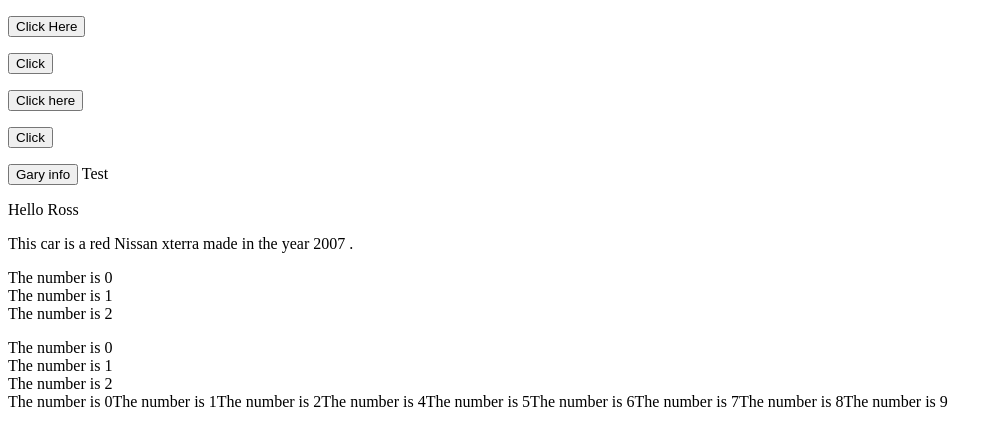
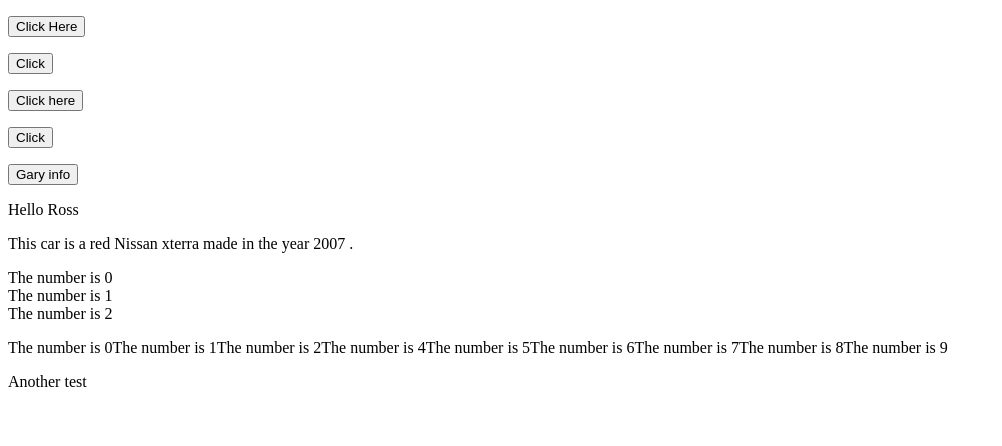
Before and after one commit to tremorsross11/Javascript-Projects, a plain HTML site: page basic-javascript-projects/project10_loops_array/index.html in a window 1280 px wide. Shown: the whole page, without its empty margins (0-1002 px from the left). Drawn offline with Linux system fonts and the light colour scheme.

Commit message:
fixed some errors

```diff
--- a/basic-javascript-projects/project10_loops_array/index.html
+++ b/basic-javascript-projects/project10_loops_array/index.html
@@ -16,30 +16,12 @@
         <button onclick = "catpics()">Click</button>
         <p id="gary"></p>
         <button onclick="confunction()">Gary info</button>
-        <script>
-            V = "Not a test";
-{
-    let V = "Test"
-    document.write(V).innerHTML;
-}
-{
-    var V = "Another test";
-    document.write(V).innerHTML;
-}
-        </script>
+
         <p id="namet"></p>
-
-        <p  id="car"></p>
+        <p id="car"></p>
         <p id="test"></p>
-        <script>
-            let text = "";
-            for (let i = 0; i < 10; i++) {
-                if (i === 3) { break; }
-                text += "The number is " + i + "<br>";
-}
-        document.getElementById("test").innerHTML = text;
-        </script>
         <p id="testi"></p>
+        <p id="type"></p>
 
     </body>
 
--- a/basic-javascript-projects/project10_loops_array/main.js
+++ b/basic-javascript-projects/project10_loops_array/main.js
@@ -9,9 +9,9 @@ function tenfunction() { //counts to  ten
 }
 function string1() { // counts the amount of characters in a string
     let x = "This is a string";
-    let str = (x.length());
+    let str = (x.length);
     document.write(str).innerHTML;
-    document.getElementById("string").innerHTML;
+    document.getElementById("string").innerHTML = str;
 }
 var instruments = ["Guitars", "Drums", "Piano", "Bass"];
 var content = "";
@@ -53,6 +53,23 @@ document.getElementById("car").innerHTML = car.description();
 let taxt = "";
 for (let Y=0; Y < 10; Y++) { //continues a function once the variable is equal to 3
     if (Y == 3) {continue; }
-    text += "The number is " + Y;
-    document.getElementById("testi").innerHTML = text;
+    taxt += "The number is " + Y;
+    document.getElementById("testi").innerHTML = taxt;
 }
+let text = "";
+            for (let i = 0; i < 10; i++) {
+                if (i === 3) { break; }
+                text += "The number is " + i + "<br>";
+                document.getElementById("test").innerHTML = text;
+}
+
+
+        V = "Not a test";
+        {
+            let V = "Test"
+            document.getElementById("type").innerHTML = V;
+        }
+        {
+            var V = "Another test";
+            document.getElementById("type").innerHTML = V;
+        }
```
